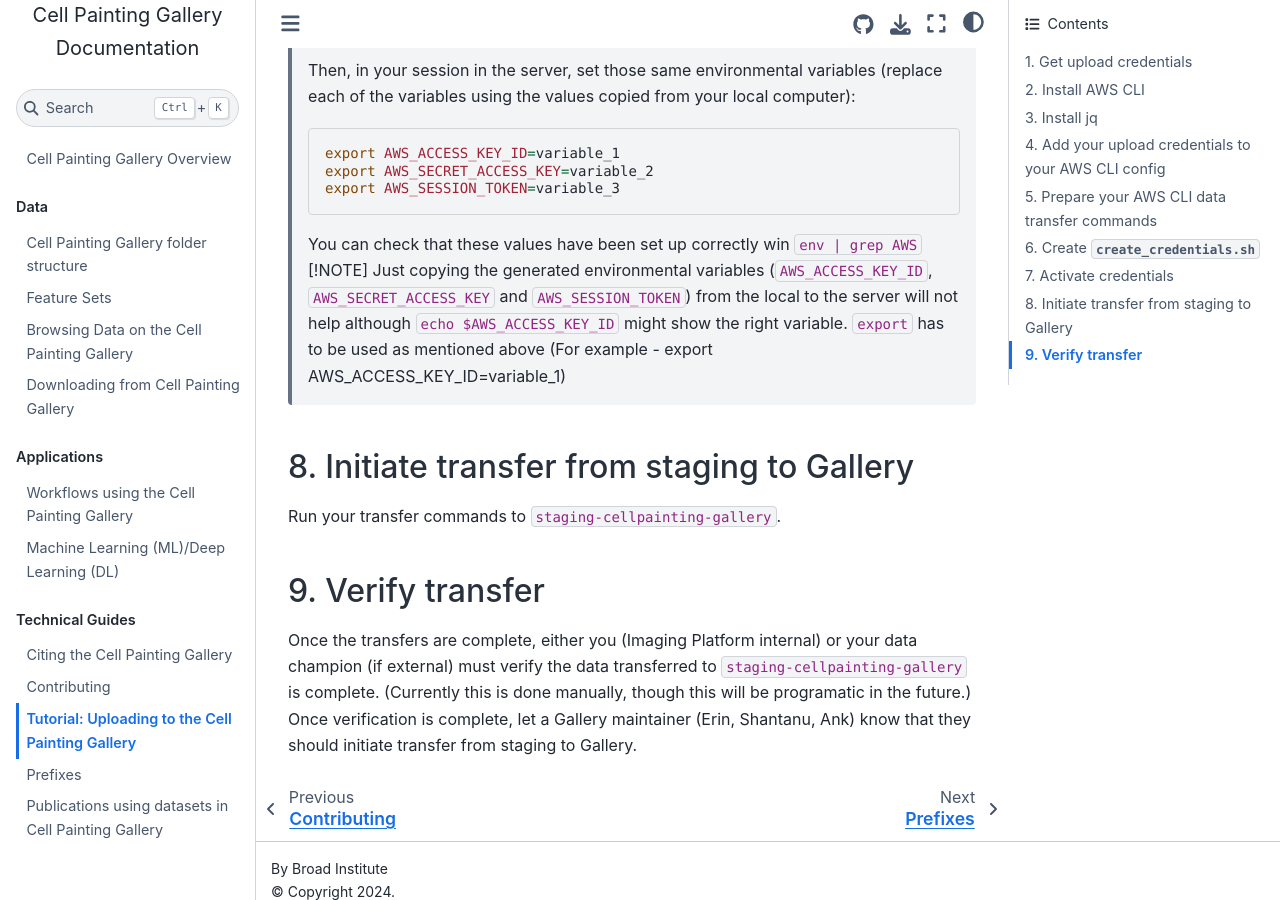
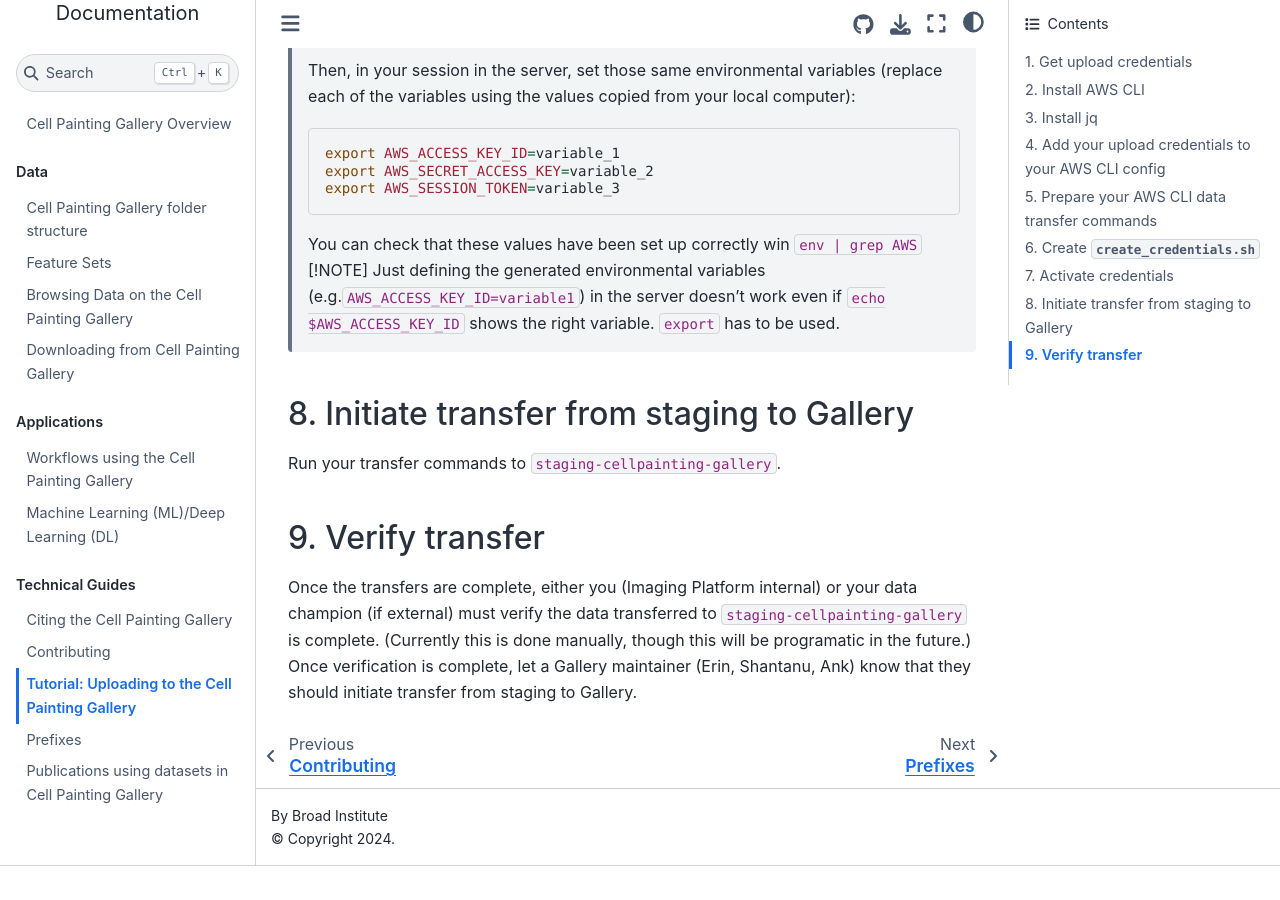
Before and after one commit to broadinstitute/cellpainting-gallery, a Jupyter Book: the page built from documentation/uploading_to_cpg.md, in a window 1280 px wide and 900 px high, scrolled down 3024 px. Built offline with Jupyter Book 1.0.4 settings and Sphinx 7.4.7 and the Sphinx Book theme 1.1.4, drawn with Linux system fonts in a browser that asks for light colours; after the commit the page ends 3890 px from its top, so only the background shows below that.

Commit message:
Update documentation/uploading_to_cpg.md
Co-authored-by: Erin Weisbart <54687786+ErinWeisbart@users.noreply.github.com>

````diff
--- a/documentation/uploading_to_cpg.md
+++ b/documentation/uploading_to_cpg.md
@@ -97,7 +97,7 @@ This activates your credentials for 12 hours (the maximum duration) and writes t
 >```
 >You can check that these values have been set up correctly win `env | grep AWS`
 >[!NOTE]
->Just copying the generated environmental variables (`AWS_ACCESS_KEY_ID`, `AWS_SECRET_ACCESS_KEY` and `AWS_SESSION_TOKEN`) from the local to the server will not help although `echo $AWS_ACCESS_KEY_ID` might show the right variable. `export` has to be used as mentioned above (For example - export AWS_ACCESS_KEY_ID=variable_1)
+>Just defining the generated environmental variables (e.g.`AWS_ACCESS_KEY_ID=variable1`) in the server doesn't work even if `echo $AWS_ACCESS_KEY_ID` shows the right variable. `export` has to be used.
 
 ## 8. Initiate transfer from staging to Gallery
 
````
